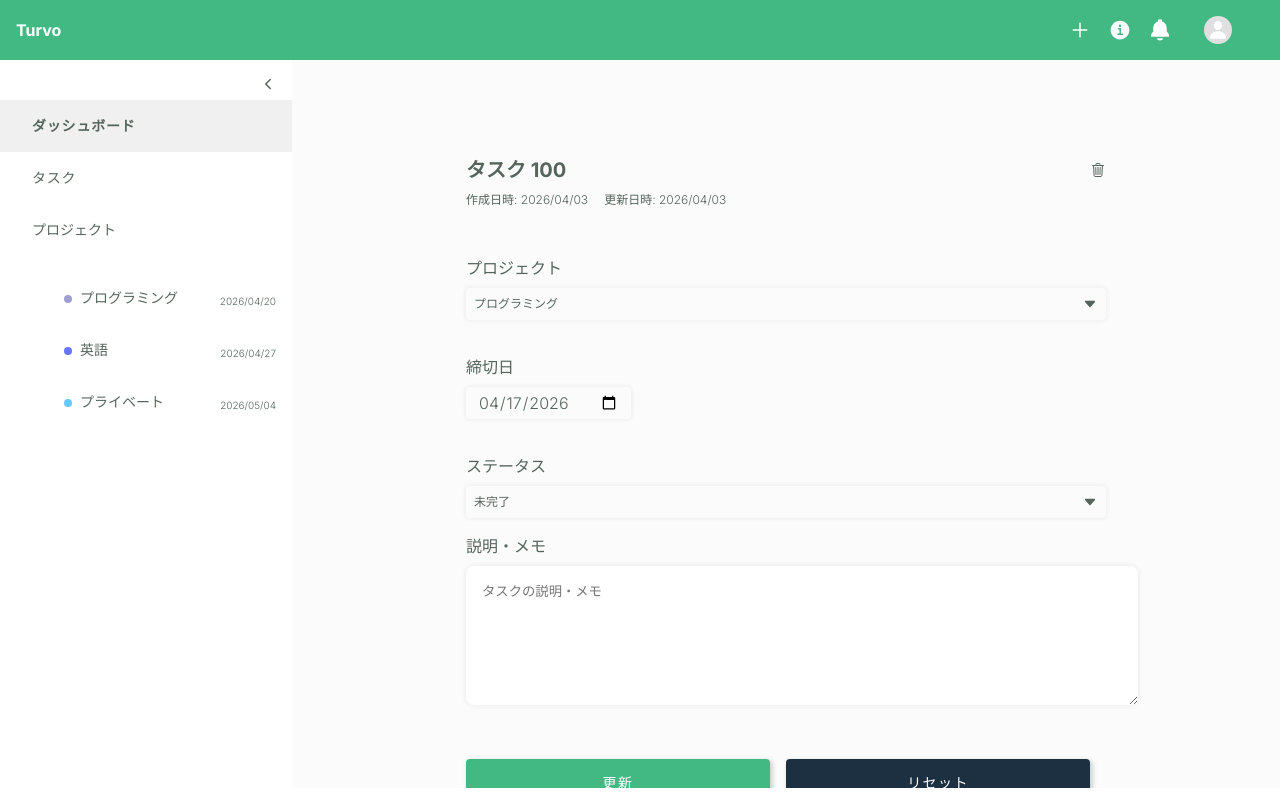
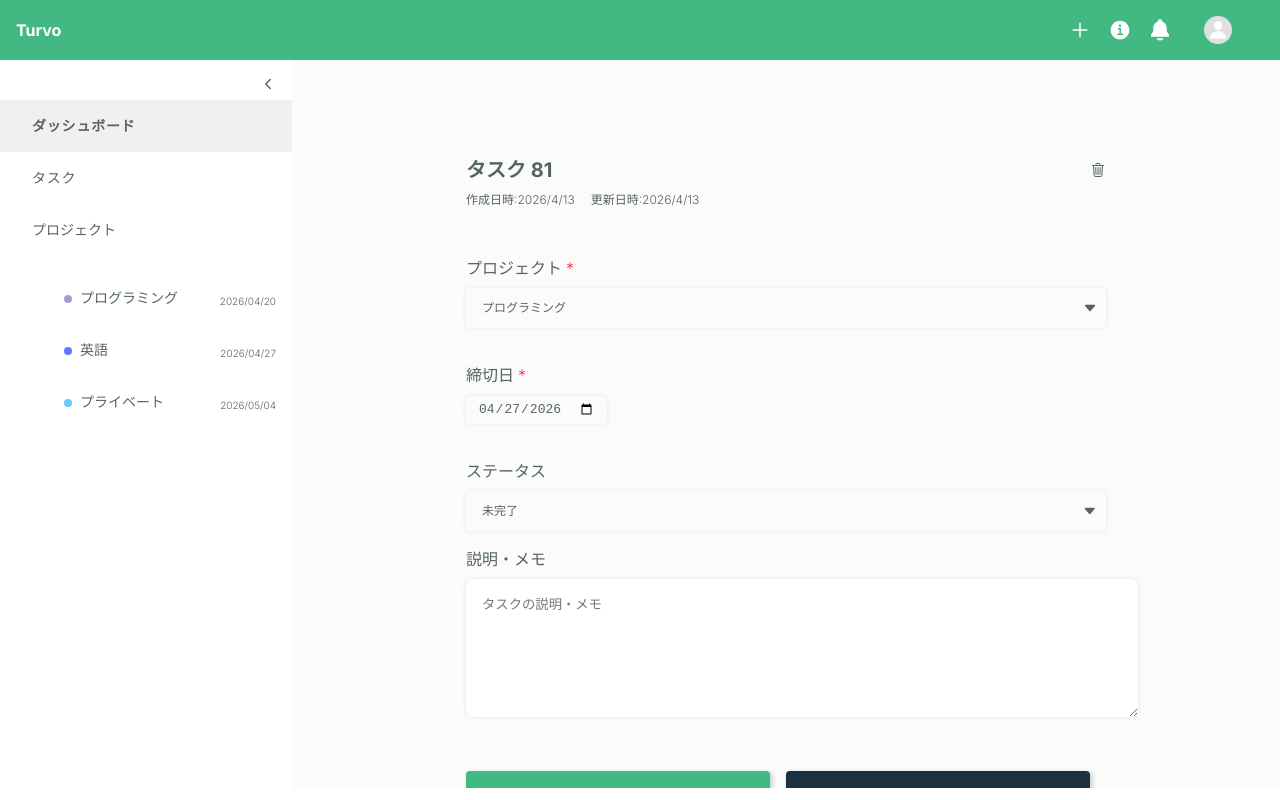
Before and after one commit to nanashi7c/0600-next-context-api, a Next.js app: page /tasks/128b2c4c-5758-4736-949b-02234e6e83a1 in a window 1280 px wide. Built offline with nearby package versions, Linux system fonts and the light colour scheme.

Commit message:
feat: タスク詳細ページの機能を実装
- タスクの取得・更新・削除・リセット処理を追加
- getUserTask APIを追加
- Next.js 15のparams awaitに対応
- select要素のスタイルを追加

```diff
--- a/src/app/api/v1/users/tasks/[id]/route.js
+++ b/src/app/api/v1/users/tasks/[id]/route.js
@@ -5,9 +5,7 @@ import { factory } from "../../../../datastore/models";
 import { notFound } from "../../../../lib/renderer";
 
 export async function GET(_, context) {
-  const {
-    params: { id },
-  } = context;
+  const { id } = await context.params;
 
   const task = getTasks().find((it) => {
     return it.id === id;
@@ -60,9 +58,7 @@ export async function PATCH(request, context) {
 }
 
 export async function DELETE(_, context) {
-  const {
-    params: { id },
-  } = context;
+  const { id } = await context.params;
 
   const tasks = getTasks();
   const index = tasks.findIndex((it) => it.id === id);
--- a/src/app/globals.css
+++ b/src/app/globals.css
@@ -2,6 +2,7 @@
 
 :root {
   --primary-color: #42b883;
+  --primary-color-darker: #0d864f;
   --secondary-color: #1c3041;
   --font-color-light: #fff;
   --hover-color: #f0f0f0;
@@ -49,6 +50,10 @@
     /* ブラウザのデフォルト（bold等）に戻す */
   }
 
+  input {
+    font-family: revert;
+  }
+
   /* input {
     all: revert;
   }
@@ -66,6 +71,26 @@
     all: revert;
   }
 
+  select {
+    padding: 4px 8px;
+  }
+
+  select {
+    outline: none;
+    box-shadow: none;
+  }
+
+  select option {
+    padding: 12px 16px;
+    background-color: #fff;
+    color: var(--font-color-dark);
+  }
+
+  select option:hover {
+    background: var(--primary-color) linear-gradient(0deg, var(--primary-color), var(--primary-color));
+    color: var(--font-color-light);
+  }
+
   /* select {
     -webkit-appearance: none;
     appearance: none;
--- a/src/app/tasks/[id]/page.tsx
+++ b/src/app/tasks/[id]/page.tsx
@@ -1,51 +1,159 @@
-import React from "react";
+"use client";
+
+import { use, useEffect, useState } from "react";
 import { IoArrowBack, IoCaretDown, IoTrashOutline } from "react-icons/io5";
 
-export default function TasksDetailPage() {
+import { getUserProjects, getUserTask, updateUserTask } from "../../../lib/api";
+import { TaskStatus } from "../../../types";
+import { useRouter } from "next/navigation";
+import { STATUS_LABELS, TASK_STATUSES } from "../../../constants";
+
+export default function TasksDetailPage({
+  params,
+}: {
+  params: Promise<{ id: string }>;
+}) {
+  const { id } = use(params);
+  const router = useRouter();
+  const [task, setTask] = useState(null);
+
+  const [projects, setProjects] = useState([]);
+
+  const [projectId, setProjectId] = useState("");
+  const [deadline, setDeadline] = useState("");
+  const [status, setStatus] = useState("");
+  const [description, setDescription] = useState("");
+
+  useEffect(() => {
+    const fetchData = async () => {
+      const [taskData, projectData] = await Promise.all([
+        getUserTask(id),
+        getUserProjects(),
+      ]);
+      if (taskData) {
+        setTask(taskData);
+        setProjectId(taskData.project?.id ?? "");
+        setDeadline(
+          taskData.deadline
+            ? new Date(taskData.deadline).toISOString().split("T")[0]
+            : "",
+        );
+        setStatus(taskData.status as TaskStatus);
+        setDescription(taskData.description ?? "");
+      }
+      if (projectData?.data) {
+        setProjects(projectData.data);
+      }
+    };
+    fetchData();
+  }, [id]);
+
+  const handleUpdate = async () => {
+    if (!task) return;
+    const res = await updateUserTask(id, {
+      projectId,
+      deadline,
+      status,
+      description,
+    });
+    if (res?.data) {
+      setTask(res.data);
+    }
+  };
+
+  const handleReset = () => {
+    if (!task) return;
+    setProjectId(task.project?.id ?? "");
+    setDeadline(
+      task.deadline ? new Date(task.deadline).toISOString().split("T")[0] : "",
+    );
+    setStatus(task.status as TaskStatus);
+    setDescription(task.description ?? "");
+  };
+
+  const handleDelete = async () => {
+    if (!task) return;
+    if (!window.confirm("このタスクを削除しますか？")) return;
+    await fetch(`/api/v1/users/tasks/${id}`, { method: "DELETE" });
+    router.push("/");
+  };
+
+  if (!task) return <div>Loading...</div>;
+
   return (
     <div className="w-full h-full p-8 overflow-scroll">
       <div className="p-16">
         <div className="m-auto w-160">
+          <form
+            onSubmit={(e) => {
+              e.preventDefault();
+              handleDelete();
+            }}
+          ></form>
           <div className="mb-12">
             <div className="flex justify-between items-center">
               <h2 className="text-xl font-midium">
                 <div className="cursor-pointer w-full">
-                  <p className="min-w-full">タスク 100</p>
+                  <p className="min-w-full">{task.title}</p>
                 </div>
               </h2>
               <div className="cursor-pointer">
                 <div className="flex justify-center items-center h-full">
-                  <IoTrashOutline />
+                  <IoTrashOutline onClick={handleDelete} />
                 </div>
               </div>
             </div>
             <div className="my-2 text-xs flex">
               <div className="mr-4">
-                <div>作成日時: 2026/04/03</div>
+                <div>
+                  作成日時:
+                  {new Date(task.createdAt).toLocaleDateString("ja-JP")}
+                </div>
               </div>
               <div className="mr-4">
-                <div>更新日時: 2026/04/03</div>
+                <div>
+                  更新日時:
+                  {new Date(task.updatedAt).toLocaleDateString("ja-JP")}
+                </div>
               </div>
             </div>
           </div>
           <div className="mb-12">
             <div className="my-4">
-              <div>プロジェクト</div>
+              <div>
+                プロジェクト<span className="text-red-500 ml-1">*</span>
+              </div>
               <div className="my-2 pb-[19px]">
                 <div className="flex justify-center items-center cursor-pointer flex-col">
-                  <div className="flex items-center rounded p-2 justify-between w-full border-0 shadow-[0_0_4px_1px_#22222210]">
-                    <p className="text-xs">プログラミング</p>
-                    <IoCaretDown />
+                  <div className="flex items-center rounded p-2 justify-between w-full border-0 shadow-[0_0_4px_1px_#22222210] relative">
+                    <select
+                      required
+                      value={projectId}
+                      className="text-xs appearance-none bg-transparent w-full cursor-pointer pr-6"
+                      onChange={(e) => setProjectId(e.target.value)}
+                    >
+                      {projects.map((project: any) => (
+                        <option key={project.id} value={project.id}>
+                          {project.name}
+                        </option>
+                      ))}
+                    </select>
+                    {/* <p className="text-xs">{task.project.name}</p> */}
+                    <IoCaretDown className="pointer-events-none absolute right-2" />
                   </div>
                 </div>
               </div>
             </div>
             <div className="my-4">
-              <div>締切日</div>
+              <div>
+                締切日<span className="text-red-500 ml-1">*</span>
+              </div>
               <div className="my-2 pb-[19px]">
                 <input
+                  required
                   type="date"
-                  value="2026-04-17"
+                  value={deadline}
+                  onChange={(e) => setDeadline(e.target.value)}
                   className="py-1 px-3 rounded border-0 shadow-[0_0_4px_1px_#22222210]"
                 />
               </div>
@@ -55,7 +163,18 @@ export default function TasksDetailPage() {
               <div className="my-2">
                 <div className="flex justify-center items-center cursor-pointer">
                   <div className="flex items-center rounded p-2 justify-between w-full border-0 shadow-[0_0_4px_1px_#22222210]">
-                    <p className="text-xs">未完了</p>
+                    {/* <p className="text-xs">未完了</p> */}
+                    <select
+                      value={status}
+                      onChange={(e) => setStatus(e.target.value as TaskStatus)}
+                      className="text-xs appearance-none bg-transparent w-full cursor-pointer pr-6"
+                    >
+                      {TASK_STATUSES.map((s) => (
+                        <option key={s} value={s}>
+                          {STATUS_LABELS[s]}
+                        </option>
+                      ))}
+                    </select>
                     <IoCaretDown />
                   </div>
                 </div>
@@ -67,6 +186,8 @@ export default function TasksDetailPage() {
                 <textarea
                   rows={5}
                   placeholder="タスクの説明・メモ"
+                  value={description}
+                  onChange={(e) => setDescription(e.target.value)}
                   className="p-4 rounded-lg border-0 shadow-[0_0_4px_1px_#22222210] leading-[1.6em] w-full text-(--font-color-dark) focus:outline-solid focus:outline-[1.5px] focus:outline-(--input-outline-color) placeholder-[#757575]"
                 />
               </div>
@@ -74,14 +195,23 @@ export default function TasksDetailPage() {
           </div>
           <div>
             <div className="w-full flex h-12">
-              <button className="mr-4 bg-(--primary-color) cursor-pointer py-2 px-4 rounded w-full transition-[background] duration-500 tracking-[1.4px] text-[10px] shadow-[2px_2px_4px_1px_#1e514036] text-(--font-color-light) border-0">
+              <button
+                className="mr-4 bg-(--primary-color) cursor-pointer py-2 px-4 rounded w-full transition-[background] duration-500 tracking-[1.4px] text-[10px] shadow-[2px_2px_4px_1px_#1e514036] text-(--font-color-light) border-0 hover:bg-(--primary-color-darker)"
+                onClick={handleUpdate}
+              >
                 <span className="text-sm">更新</span>
               </button>
-              <button className="mr-4 bg-(--secondary-color) cursor-pointer py-2 px-4 rounded w-full transition-[background] duration-500 tracking-[1.4px] text-[10px] shadow-[2px_2px_4px_1px_#1e514036] text-(--font-color-light)  border-0">
+              <button
+                className="mr-4 bg-(--secondary-color) cursor-pointer py-2 px-4 rounded w-full transition-[background] duration-500 tracking-[1.4px] text-[10px] shadow-[2px_2px_4px_1px_#1e514036] text-(--font-color-light)  border-0  hover:opacity-80"
+                onClick={handleReset}
+              >
                 <span className="text-sm">リセット</span>
               </button>
             </div>
-            <div className="cursor-pointer pt-8 pb-4">
+            <div
+              className="cursor-pointer pt-8 pb-4"
+              onClick={() => router.back()}
+            >
               <p className="text-(--primary-color) flex items-center">
                 <IoArrowBack />
                 戻る
--- a/src/lib/api.ts
+++ b/src/lib/api.ts
@@ -4,6 +4,7 @@ import axios from "axios";
 import { ProjectsResponse, StatsResponse, TasksResponse } from "../types";
 import { TASK_STATUSES } from "../constants";
 import { ProjectParams } from "../app/api/datastore/models/project";
+import { TaskParams } from "../app/api/datastore/models/task";
 
 export async function getUserStats(): Promise<StatsResponse> {
   try {
@@ -59,3 +60,12 @@ export async function getUserProject(
     console.error(error);
   }
 }
+
+export async function getUserTask(id: string): Promise<TaskParams | undefined> {
+  try {
+    const response = await axios.get(`/api/v1/users/tasks/${id}`);
+    return response.data.data;
+  } catch (error) {
+    console.error(error);
+  }
+}
```
